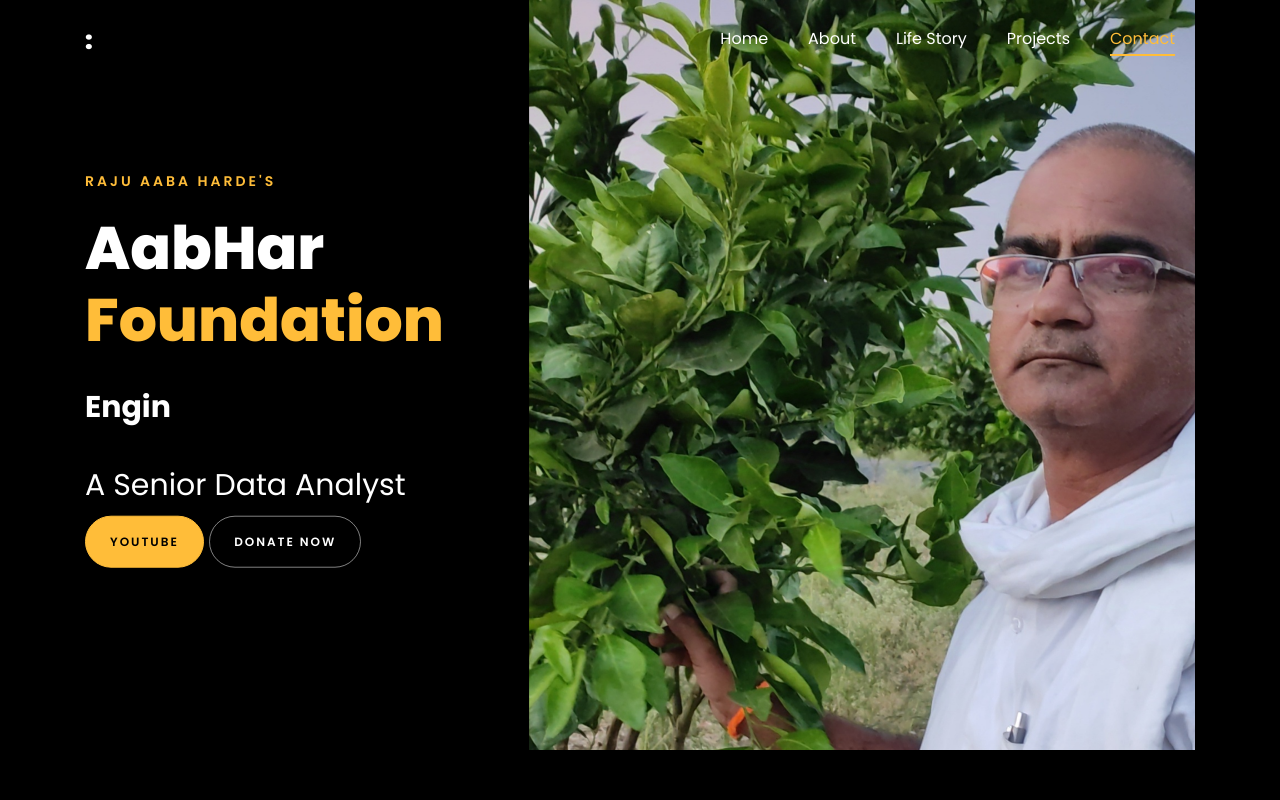
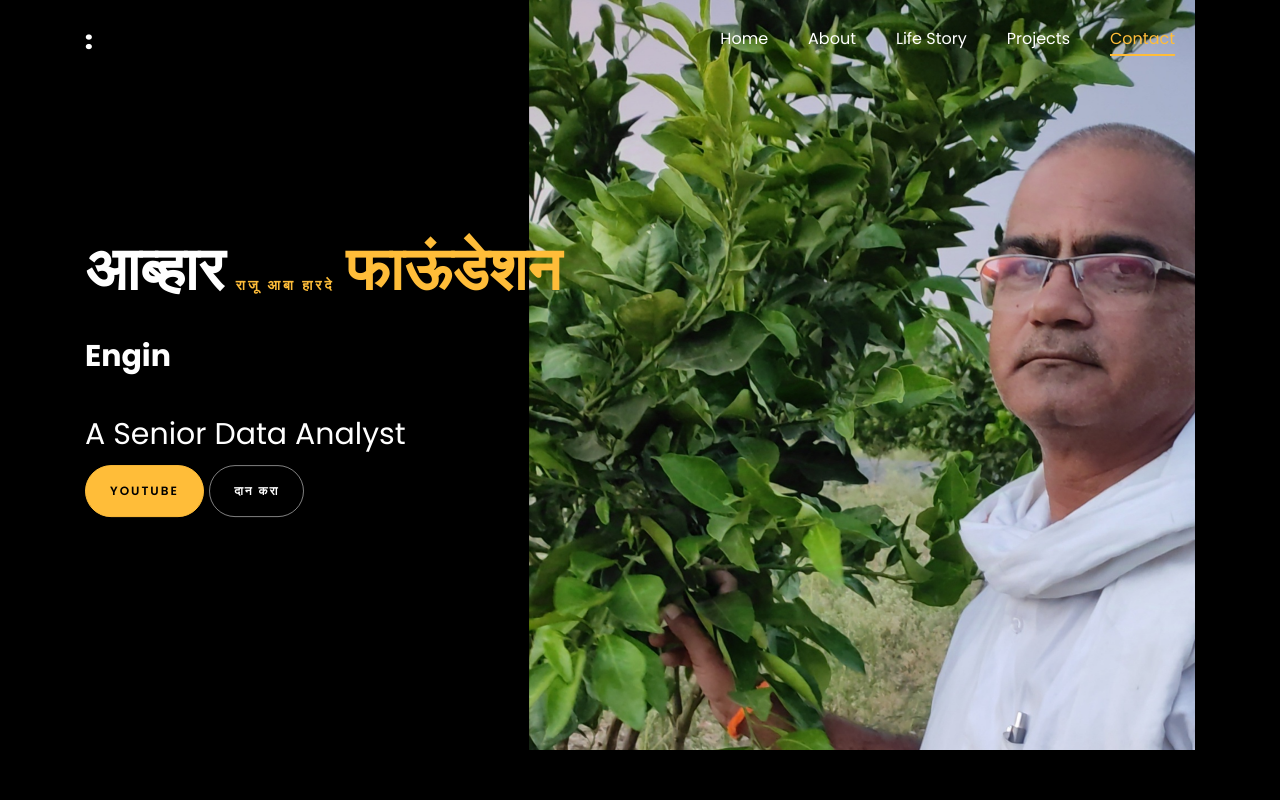
Before and after one commit to aabharfoundation/AabHar_Foundation, a plain HTML site: page index.html in a window 1280 px wide. Shown: the top 800 px of the page. Drawn offline with Linux system fonts and the light colour scheme; files whose address does not match are found by name.

Commit message:
Update index.html

```diff
--- a/index.html
+++ b/index.html
@@ -146,8 +146,8 @@
 	          	</div>
 		          <div class="one-forth d-flex  align-items-center ftco-animate" data-scrollax=" properties: { translateY: '70%' }">
 		          	<div class="text">
-		          		<span class="subheading">Raju Aaba Harde's</span>
-			            <h1 class="mb-4 mt-3">AabHar <span>Foundation</span></h1>
+
+			            <h1 class="mb-4 mt-3">आब्हार <span class="subheading">राजू आबा हारदे</span> <span>फाऊंडेशन </span></h1>
 
 						<!-- Element to contain animated typing -->
 						<span id="typing-animation"></span>
@@ -191,7 +191,7 @@
 						<!-- <h2 class="d-flex" style="margin-bottom: 0">With over 5 years of experience</h2> -->
 						<!-- <br> -->
 			            <p><a href="https://www.youtube.com/@ajayharde8" class="btn btn-primary py-3 px-4">YouTube</a>
-							<a href="https://upi.me/pay?pa=8806397991@ybl&pn=AabHarFoundation&cu=INR&tn=Donation%20for%20NGO" target="_blank" class="btn btn-white btn-outline-white py-3 px-4">Donate Now</a></p>
+							<a href="https://upi.me/pay?pa=8806397991@ybl&pn=AabHarFoundation&cu=INR&tn=Donation%20for%20NGO" target="_blank" class="btn btn-white btn-outline-white py-3 px-4">दान करा</a></p>
 		            </div>
 		          </div>
 	        	</div>
```
